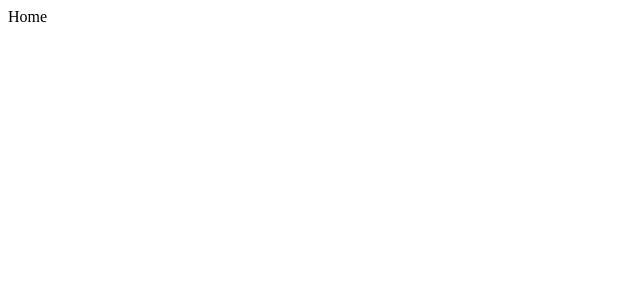
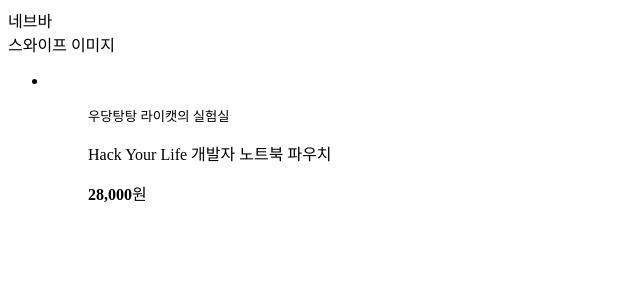
Before and after one commit to yeon1128/open-market, a React (Create React App) app: page / in a window 1280 px wide. Shown: the top 300 px of the page, without its empty margins (0-640 px from the left). Built offline with nearby package versions, Linux system fonts and the light colour scheme.

Commit message:
feat: 홈 페이지 마크업 및 스타일드 컴포넌트 설치

```diff
--- a/package.json
+++ b/package.json
@@ -10,6 +10,7 @@
     "react-dom": "^18.2.0",
     "react-router-dom": "^6.8.0",
     "react-scripts": "5.0.1",
+    "styled-components": "^5.3.6",
     "web-vitals": "^2.1.4"
   },
   "scripts": {
--- a/src/pages/Home/index.jsx
+++ b/src/pages/Home/index.jsx
@@ -1,5 +1,28 @@
 import React from "react";
+import * as S from "./style";
 
 export default function Home() {
-  return <div>Home</div>;
+  return (
+    <>
+      <nav>네브바</nav>
+      <section>스와이프 이미지</section>
+      <main>
+        <ul>
+          <li>
+            <figure>
+              <img src="" alt="" />
+              <figcaption>
+                <p>
+                  <small>우당탕탕 라이캣의 실험실</small>
+                </p>
+                <p>Hack Your Life 개발자 노트북 파우치</p>
+                <strong>28,000</strong>
+                <span>원</span>
+              </figcaption>
+            </figure>
+          </li>
+        </ul>
+      </main>
+    </>
+  );
 }
--- /dev/null
+++ b/src/pages/Home/style.js
@@ -0,0 +1 @@
+import styled from "styled-components";
```
Also changed, not shown: 1 other file (tests, documents, lock files or other folders).
